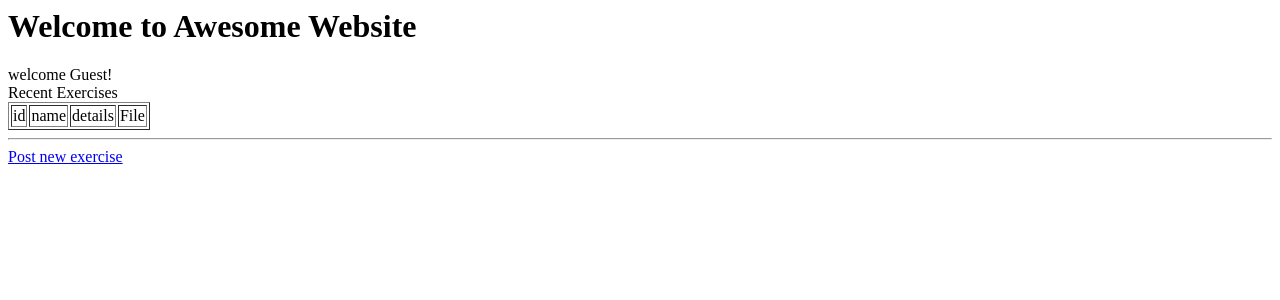
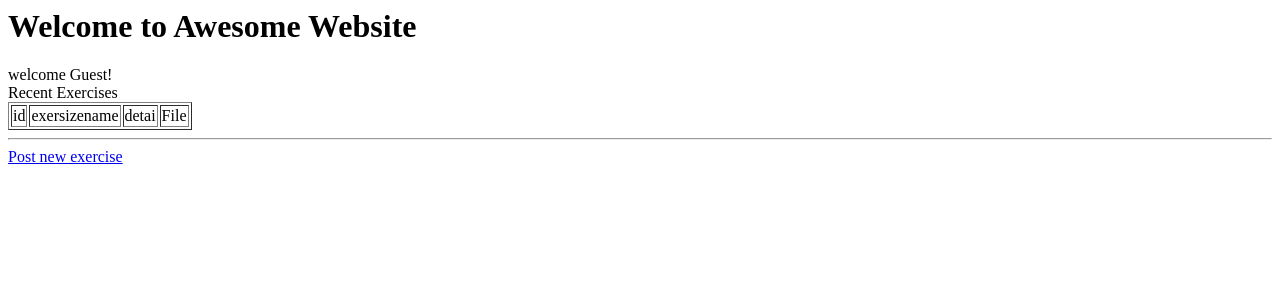
Before and after one commit to Nima-Niroumand/bpproject, a Django app: page /exercise/index/ in a window 1280 px wide. Shown: the top 300 px of the page. Run offline with Django 3.2, Linux system fonts and the light colour scheme; data that the repository does not hold is empty.

Commit message:
upload exercise2

```diff
--- a/bpproject/education/templates/exercise/index.html
+++ b/bpproject/education/templates/exercise/index.html
@@ -12,12 +12,12 @@ welcome {{ user.username|default:'Guest' }}! <br/>
 
 Recent Exercises
 <table border="1">
-	<tr><td>id</td><td>name</td><td>details</td><td>File</td></tr>
+	<tr><td>id</td><td>exersizename</td><td>detai</td><td>File</td></tr>
 {% for exercise in exercises %}
 <tr>
 	<td>{{exercise.id}}</td>
-	<td>{{exercise.name}}</td>
-	<td>{{exercise.details}}</td>
+	<td>{{exercise.exersizename}}</td>
+	<td>{{exercise.detai}}</td>
 	<!--<td><a href="../media/{{exercise.exFile}}">download file</a></td>-->
 	<td><a href="../download/{{exercise.exFile}}">download file</a></td>
 
--- a/bpproject/education/views.py
+++ b/bpproject/education/views.py
@@ -39,10 +39,8 @@ def exerciseUpload(request):
             profiles = Profile.objects.all()
             print(profiles)
             for p in profiles:
-                print(5)
-                print(uu)
                 if (p.user == uu):
-                    ee.createBy = p
+                    ee.professor= p
                     print(6)
             print(7)
             ee.save()
--- /dev/null
+++ b/bpproject/media/exerciseFiles/nima.txt
@@ -0,0 +1 @@
+6tujytjfgukftufy
```
Also changed, not shown: bpproject/db.sqlite3, bpproject/education/migrations/0001_initial.py (deleted), bpproject/education/migrations/0002_profile.py (deleted), bpproject/education/migrations/0003_auto_20210306_1314.py (deleted), bpproject/education/migrations/0004_auto_20210306_1316.py (deleted), bpproject/education/migrations/0005_auto_20210306_1319.py (deleted), bpproject/education/migrations/0006_auto_20210306_1419.py (deleted), bpproject/education/migrations/0007_auto_20210306_1511.py (deleted), bpproject/education/migrations/0008_auto_20210306_1530.py (deleted), bpproject/education/migrations/0009_auto_20210306_1613.py (deleted), bpproject/education/migrations/0010_auto_20210306_1644.py (deleted), bpproject/education/migrations/__init__.py (deleted), bpproject/media/exerciseFiles/README_nhjIQVG.md (added).
